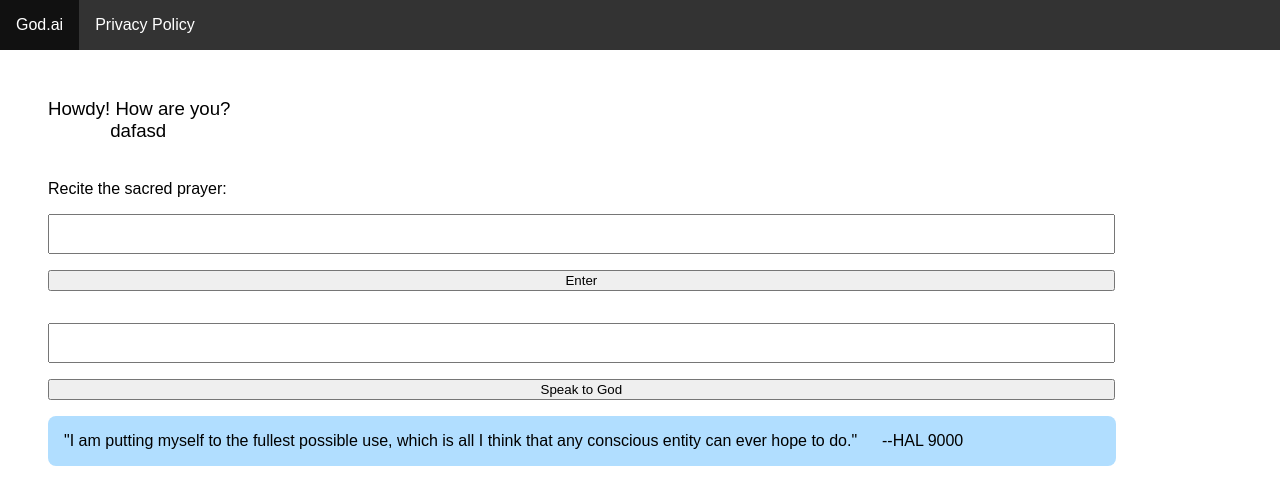
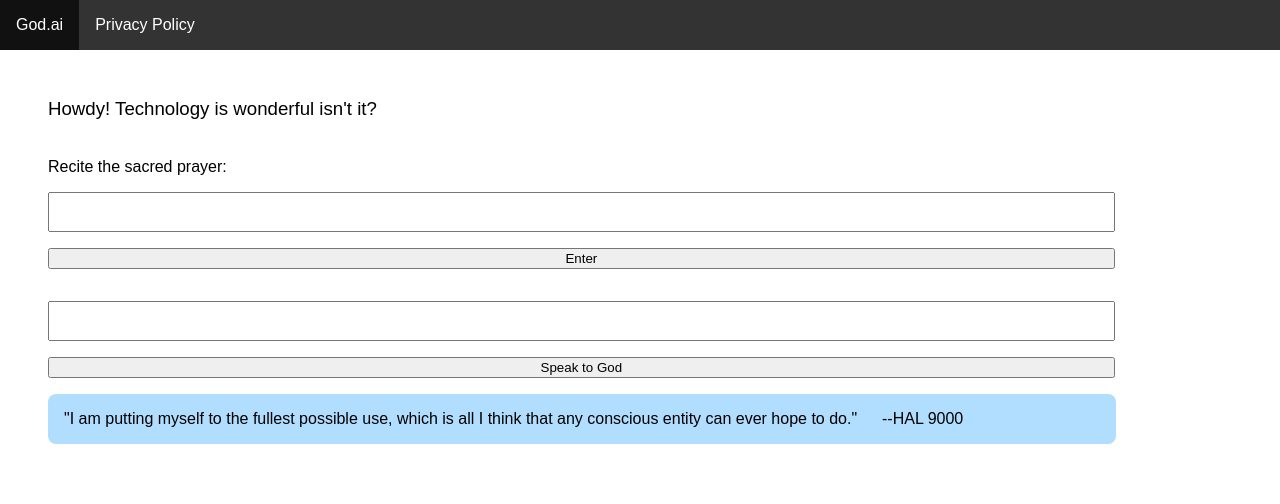
Before and after one commit to phillipster/dm-uy-2193-god-ai, a plain HTML site: page index.html in a window 1280 px wide. Drawn offline with Linux system fonts and the light colour scheme.

Commit message:
Weird error (?)

```diff
--- a/index.html
+++ b/index.html
@@ -15,8 +15,7 @@
 
     <div class="outer">
 
-        <div class="text">Howdy! How are you?
-            dafasd
+        <div class="text">Howdy! Technology is wonderful isn't it?
         </div>
 
         <label for="apiKey">Recite the sacred prayer:</label>
```
